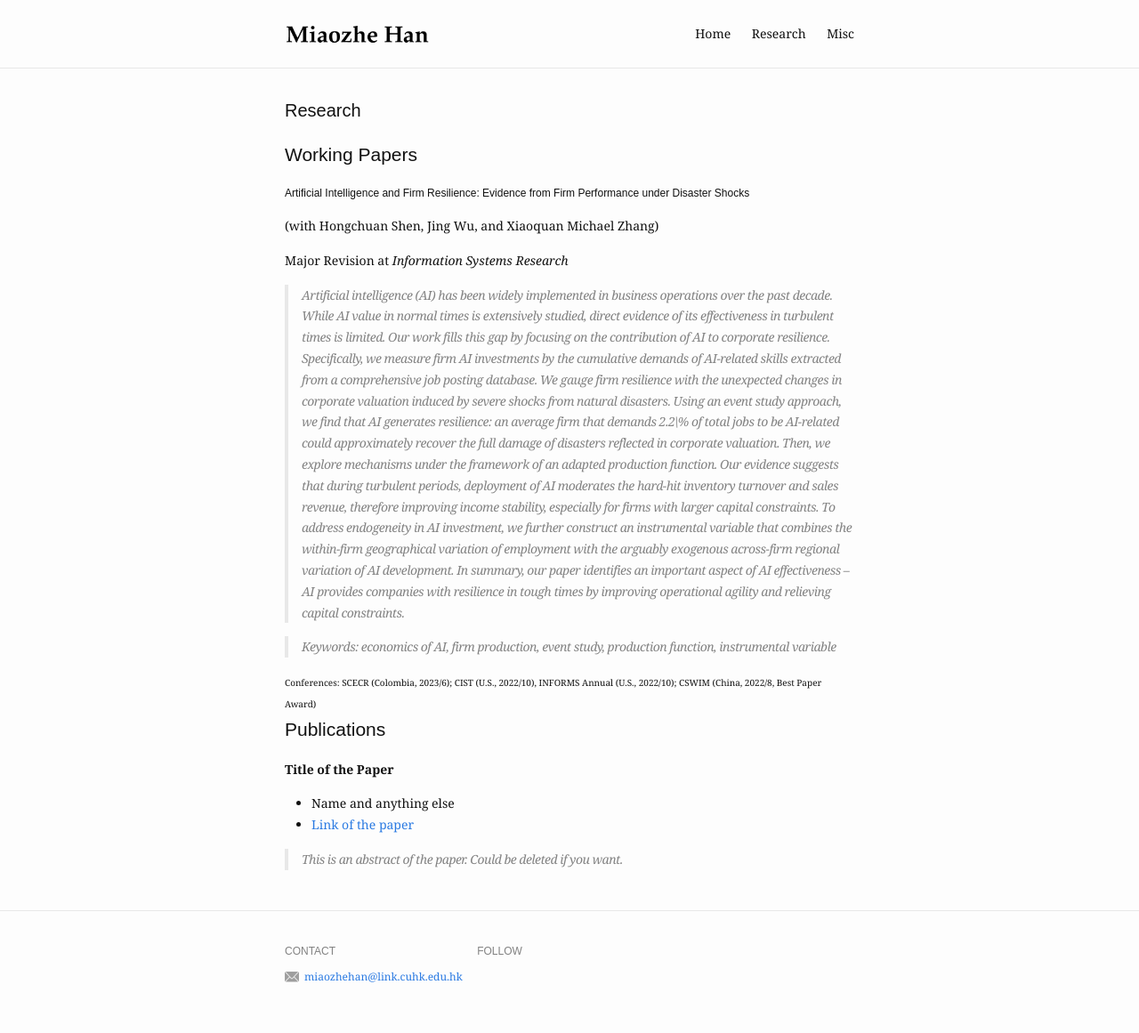
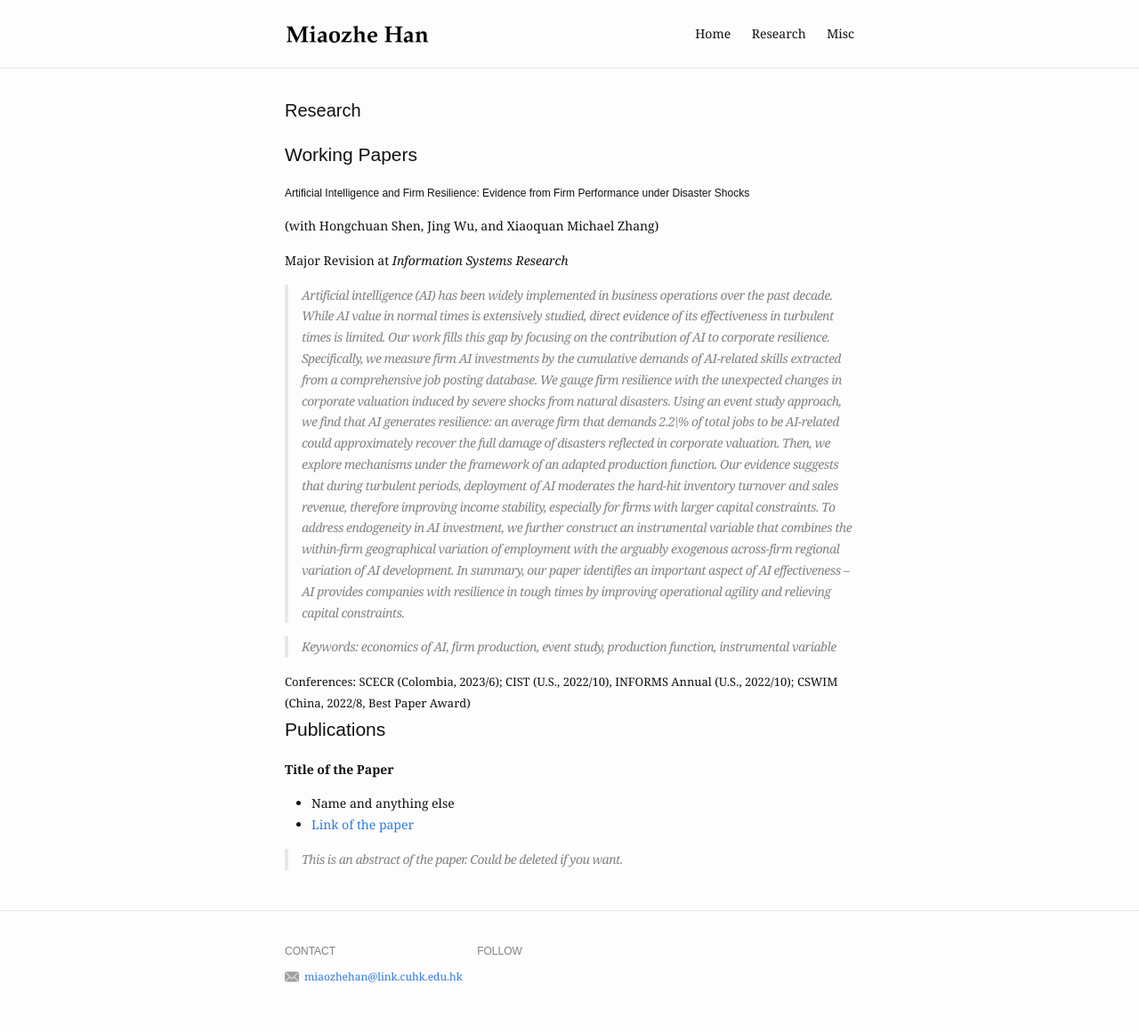
Before and after one commit to miaozhehan99/miaozhehan99.github.io, a Jekyll site: the page built from research.md, in a window 1280 px wide. Shown: the whole page at 89% size. Built offline with Jekyll 4.4.1, drawn with Linux system fonts in a browser that asks for light colours.

Commit message:
Update research.md

```diff
--- a/research.md
+++ b/research.md
@@ -16,7 +16,7 @@ Major Revision at *Information Systems Research*
 
 > Keywords: economics of AI, firm production, event study, production function, instrumental variable
 
-<font size='1'> Conferences: SCECR (Colombia, 2023/6); CIST (U.S., 2022/10), INFORMS Annual (U.S., 2022/10); CSWIM (China, 2022/8, Best Paper Award) </font>
+<font size="2"> Conferences: SCECR (Colombia, 2023/6); CIST (U.S., 2022/10), INFORMS Annual (U.S., 2022/10); CSWIM (China, 2022/8, Best Paper Award) </font>
 
 
 ## Publications
```
